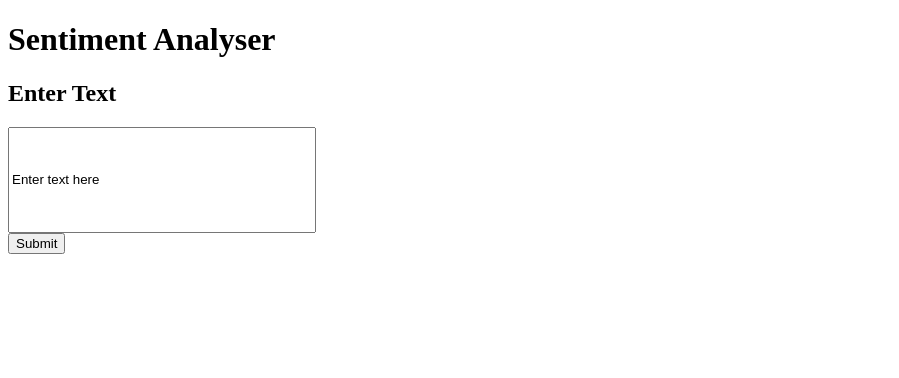
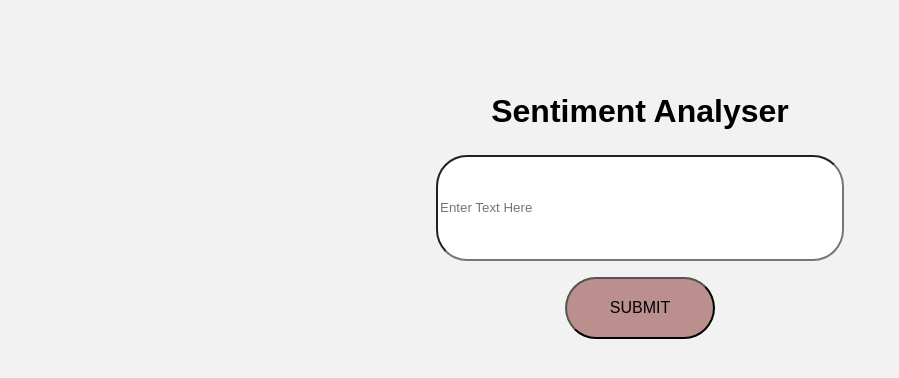
Before and after one commit to AbiyeDanagogo/Sentiment-Analysis-Web-App, a Flask app: page /index in a window 1280 px wide. Shown: the top 378 px of the page, without its empty margins (0-899 px from the left). Run offline with Flask 2, Linux system fonts and the light colour scheme.

Commit message:
initial commit

```diff
--- a/app.py
+++ b/app.py
@@ -37,7 +37,7 @@ def predict():
 
     proba = model.predict_proba([tweet])[0, 1]
 
-    return 'positive sentiment: {}'.format(proba)
+    return 'This text has a positive sentiment of {}%'.format(round(proba*100, 0))
 
 
 
--- /dev/null
+++ b/static/styles.css
@@ -0,0 +1,46 @@
+header {
+    display: flex;
+    justify-content: center;
+    padding-top: 5%;
+    padding-bottom: 2%;
+}
+body {
+    background-color: #f2f2f2;
+    font-family: Arial, Helvetica, sans-serif;
+}
+
+h1 {
+    margin-bottom: 0px;
+}
+
+
+div {
+    text-align: center;
+}
+
+.text_input {
+    background-color:  white;
+    border-radius: 31px;
+    margin-bottom: 16px;
+    position: relative;
+    outline: none;
+    z-index: 1;
+}
+
+.button {
+
+    padding: 0 20px;
+    min-width: 150px;
+    height: 62px;
+    background-color: rosybrown;
+    border-radius: 31px;
+    font-size: 16px;
+    line-height: 1.2;
+    text-transform: uppercase;
+    -webkit-transition: all 0.4s;
+    -o-transition: all 0.4s;
+    -moz-transition: all 0.4s;
+    transition: all 0.4s;
+    position: relative;
+    z-index: 1;
+}
--- a/templates/index.html
+++ b/templates/index.html
@@ -2,17 +2,18 @@
 <html>
     <head>
         <title>Sentiment Analyser</title>
-        <!-- <link rel="stylesheet" href="styles.css"> -->
+        <link rel="stylesheet" href="{{ url_for('static', filename='styles.css') }}">
     </head>
     <body>
         <header><h1>Sentiment Analyser</h1></header>
 
-        <h2>Enter Text</h2>
+        <div>
+            <form id="input" method="post" action="predict">
+                <input class="text_input" type="text" name="text" placeholder="Enter Text Here" style="width: 400px; height: 100px;"> <br>
+                <input class="button" type="submit" value="Submit">
+            </form>
+        </div>
 
-        <form id="input" method="post" action="predict">
-            <input type="text" name="text" value="Enter text here" style="width: 300px; height: 100px;"> <br>
-            <input type="submit" value="Submit">
-        </form>
 
 
     </body>
```
Also changed, not shown: 2 other files.
